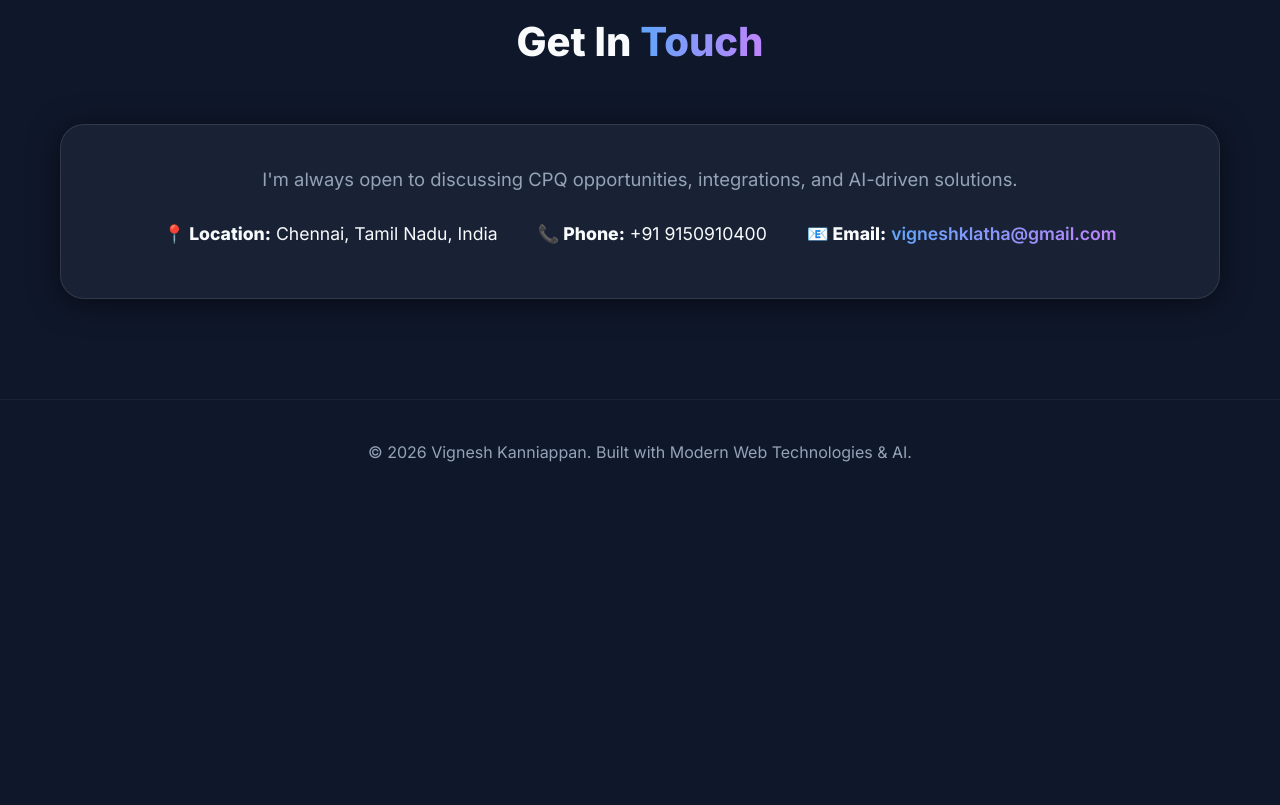
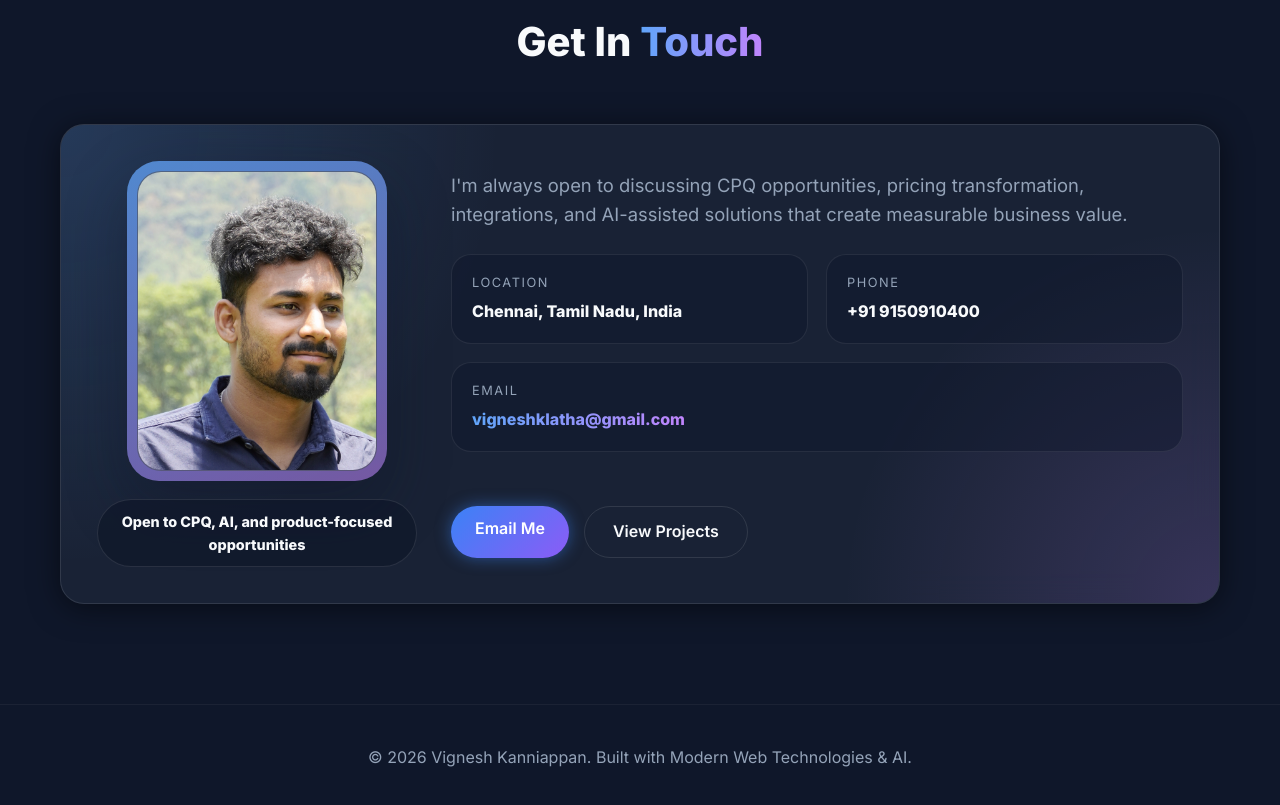
Before and after one commit to Vigneshviki005/Portfolio, a website: page index.html in a window 1280 px wide. Shown: the part 5020-5825 px from the top of the page. Before the commit the page ends 5525 px from the top, so only its background shows below. Drawn offline with Linux system fonts and the light colour scheme.

Commit message:
Profile picture

```diff
--- a/index.html
+++ b/index.html
@@ -257,14 +257,33 @@
 
         <section id="contact" class="skills-section">
             <h2 class="section-title">Get In <span class="gradient-text">Touch</span></h2>
-            <div class="glass-panel experience-card interactive" style="text-align: center;">
-                <p style="font-size: 1.15rem; margin-bottom: 25px; color: var(--text-muted);">I'm always open to
-                    discussing CPQ opportunities, integrations, and AI-driven solutions.</p>
-                <div
-                    style="display: flex; justify-content: center; gap: 40px; flex-wrap: wrap; margin-bottom: 10px; font-size: 1.1rem;">
-                    <div><strong>📍 Location:</strong> Chennai, Tamil Nadu, India</div>
-                    <div><strong>📞 Phone:</strong> +91 9150910400</div>
-                    <div><strong>📧 Email:</strong> <a href="mailto:vigneshklatha@gmail.com" class="gradient-text" style="text-decoration: none; font-weight: 600;">vigneshklatha@gmail.com</a></div>
+            <div class="glass-panel contact-card interactive">
+                <div class="contact-visual">
+                    <div class="profile-frame">
+                        <img src="images/profile.jpg" alt="Vignesh Kanniappan profile photo" class="profile-photo">
+                    </div>
+                    <div class="contact-badge">Open to CPQ, AI, and product-focused opportunities</div>
+                </div>
+                <div class="contact-content">
+                    <p class="contact-intro">I'm always open to discussing CPQ opportunities, pricing transformation, integrations, and AI-assisted solutions that create measurable business value.</p>
+                    <div class="contact-info-grid">
+                        <div class="contact-info-item">
+                            <span class="contact-label">Location</span>
+                            <strong>Chennai, Tamil Nadu, India</strong>
+                        </div>
+                        <div class="contact-info-item">
+                            <span class="contact-label">Phone</span>
+                            <strong>+91 9150910400</strong>
+                        </div>
+                        <div class="contact-info-item contact-info-item-wide">
+                            <span class="contact-label">Email</span>
+                            <strong><a href="mailto:vigneshklatha@gmail.com" class="gradient-text contact-link">vigneshklatha@gmail.com</a></strong>
+                        </div>
+                    </div>
+                    <div class="hero-actions contact-actions">
+                        <a href="mailto:vigneshklatha@gmail.com" class="btn-primary">Email Me</a>
+                        <a href="#projects" class="btn-secondary">View Projects</a>
+                    </div>
                 </div>
             </div>
         </section>
--- a/styles.css
+++ b/styles.css
@@ -361,6 +361,117 @@ main {
 .skill-card ul li { margin-bottom: 5px; }
 .skill-card ul strong { color: var(--text-color); }
 
+.contact-card {
+    padding: 36px;
+    display: grid;
+    grid-template-columns: 320px 1fr;
+    gap: 34px;
+    align-items: center;
+    position: relative;
+    overflow: hidden;
+}
+
+.contact-card::before {
+    content: "";
+    position: absolute;
+    inset: 0;
+    background:
+        radial-gradient(circle at top left, rgba(96, 165, 250, 0.18), transparent 35%),
+        radial-gradient(circle at bottom right, rgba(192, 132, 252, 0.18), transparent 30%);
+    pointer-events: none;
+}
+
+.contact-visual,
+.contact-content {
+    position: relative;
+    z-index: 1;
+}
+
+.contact-visual {
+    display: flex;
+    flex-direction: column;
+    align-items: center;
+    gap: 18px;
+}
+
+.profile-frame {
+    width: 260px;
+    height: 320px;
+    padding: 10px;
+    border-radius: 32px;
+    background: linear-gradient(160deg, rgba(96, 165, 250, 0.75), rgba(192, 132, 252, 0.55));
+    box-shadow: 0 24px 60px rgba(15, 23, 42, 0.45);
+}
+
+.profile-photo {
+    width: 100%;
+    height: 100%;
+    object-fit: cover;
+    object-position: center top;
+    display: block;
+    border-radius: 24px;
+    border: 1px solid rgba(255, 255, 255, 0.18);
+    background: rgba(15, 23, 42, 0.6);
+}
+
+.contact-badge {
+    padding: 10px 18px;
+    border-radius: 999px;
+    font-size: 0.9rem;
+    font-weight: 700;
+    text-align: center;
+    color: var(--text-color);
+    background: rgba(15, 23, 42, 0.7);
+    border: 1px solid rgba(255, 255, 255, 0.1);
+}
+
+.contact-content {
+    display: flex;
+    flex-direction: column;
+    gap: 24px;
+}
+
+.contact-intro {
+    font-size: 1.15rem;
+    color: var(--text-muted);
+    max-width: 720px;
+}
+
+.contact-info-grid {
+    display: grid;
+    grid-template-columns: repeat(2, minmax(220px, 1fr));
+    gap: 18px;
+}
+
+.contact-info-item {
+    padding: 18px 20px;
+    border-radius: 20px;
+    background: rgba(15, 23, 42, 0.45);
+    border: 1px solid rgba(255, 255, 255, 0.08);
+    display: flex;
+    flex-direction: column;
+    gap: 6px;
+}
+
+.contact-info-item-wide {
+    grid-column: 1 / -1;
+}
+
+.contact-label {
+    font-size: 0.8rem;
+    text-transform: uppercase;
+    letter-spacing: 0.12em;
+    color: var(--text-muted);
+}
+
+.contact-link {
+    text-decoration: none;
+}
+
+.contact-actions {
+    justify-content: flex-start;
+}
+
 footer {
     text-align: center;
     padding: 40px;
@@ -391,6 +502,23 @@ footer {
     .hero-actions {
         flex-direction: column;
         align-items: center;
+    }
+    .contact-card {
+        grid-template-columns: 1fr;
+        text-align: center;
+        padding: 28px 22px;
+    }
+    .contact-intro {
+        max-width: none;
+    }
+    .contact-info-grid {
+        grid-template-columns: 1fr;
+    }
+    .contact-info-item-wide {
+        grid-column: auto;
+    }
+    .contact-actions {
+        justify-content: center;
     }
     .experience-card,
     .project-card,
```
Also changed, not shown: images/Profile.JPG (added).
